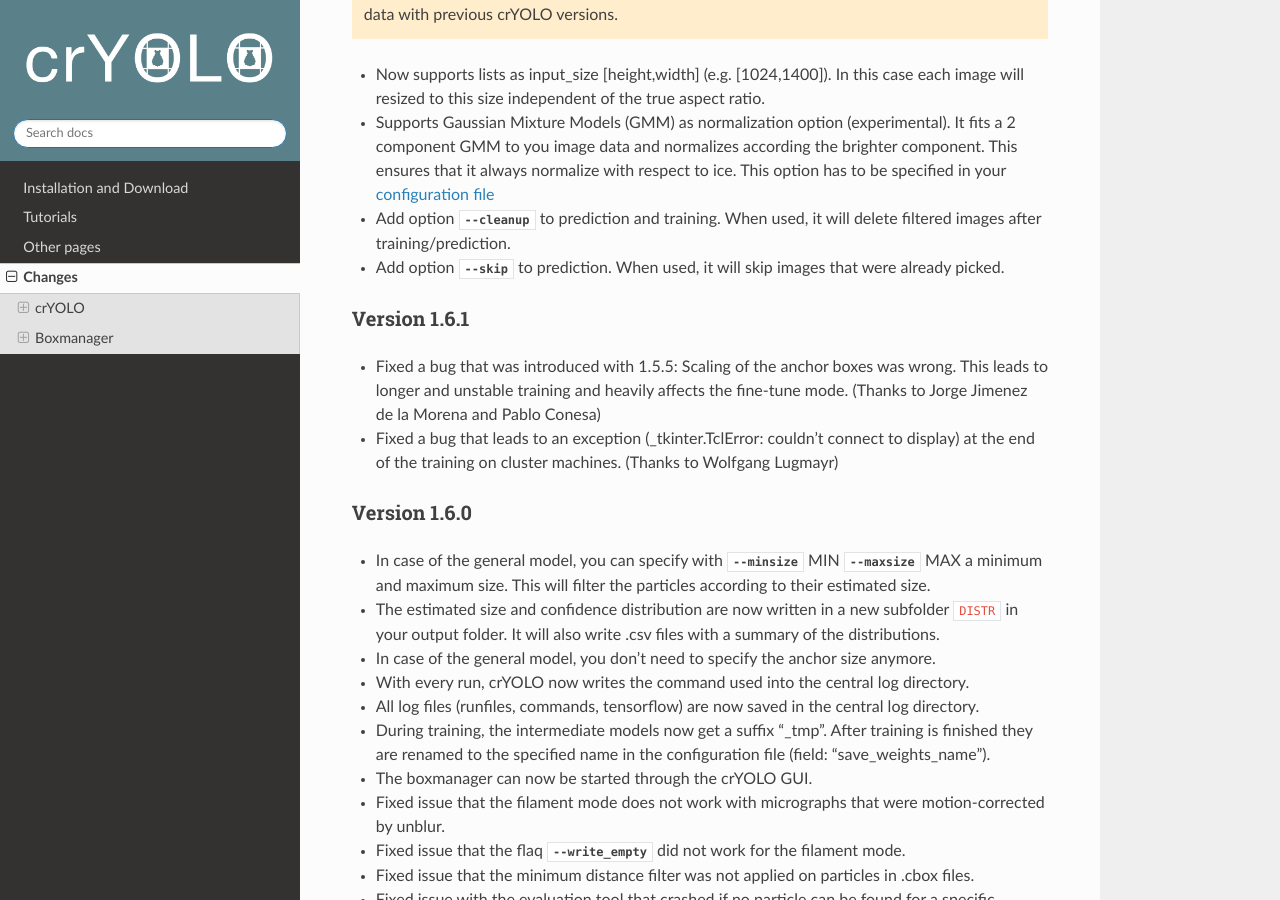
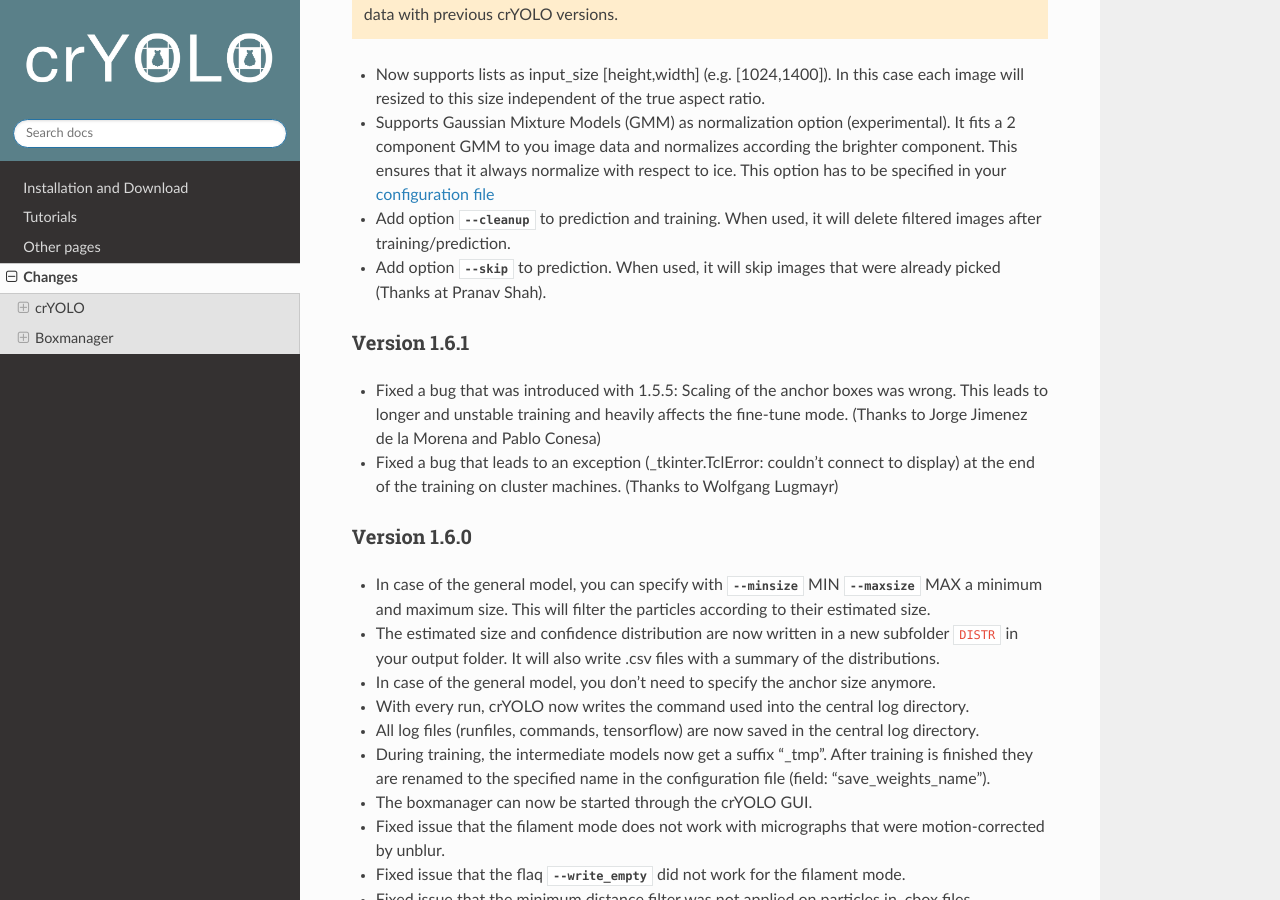
Before and after one commit to MPI-Dortmund/cryolo, a Sphinx documentation site: the page built from source/changes.rst, in a window 1280 px wide and 900 px high, scrolled down 669 px. Built offline with Sphinx 7.4.7 and the Read the Docs theme 2.0.0, drawn with Linux system fonts in a browser that asks for light colours.

Commit message:
add --skip

```diff
--- a/source/changes.rst
+++ b/source/changes.rst
@@ -26,7 +26,7 @@
 
 * Add option :option:`--cleanup` to prediction and training. When used, it will delete filtered images after training/prediction.
 
-* Add option :option:`--skip` to prediction. When used, it will skip images that were already picked.
+* Add option :option:`--skip` to prediction. When used, it will skip images that were already picked (Thanks at Pranav Shah).
 
 
 Version 1.6.1
```
